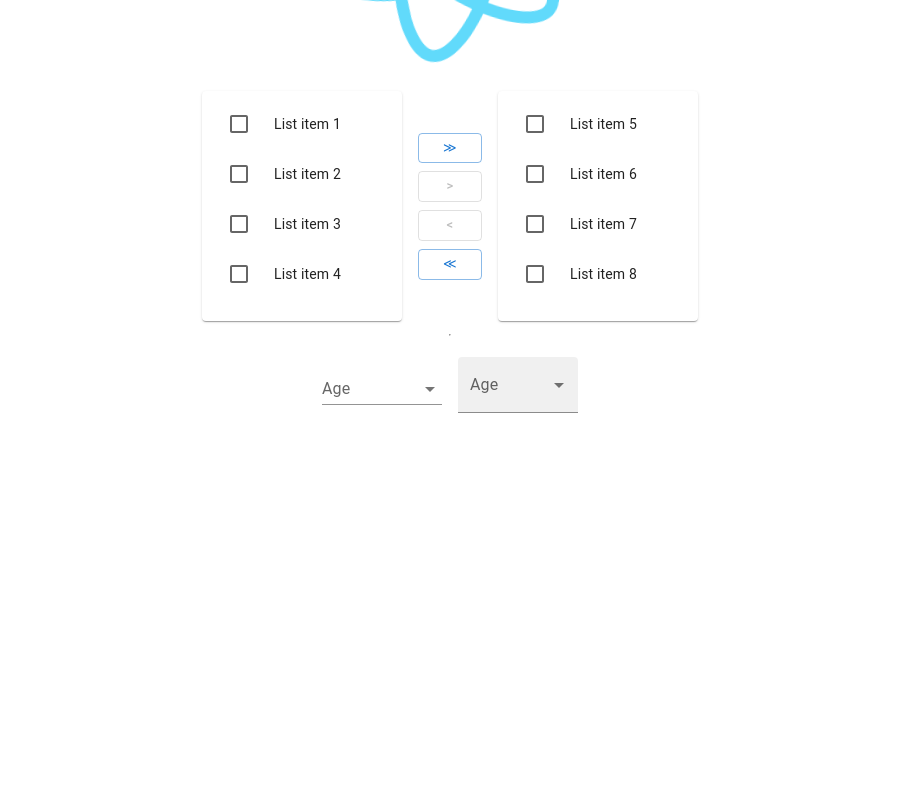
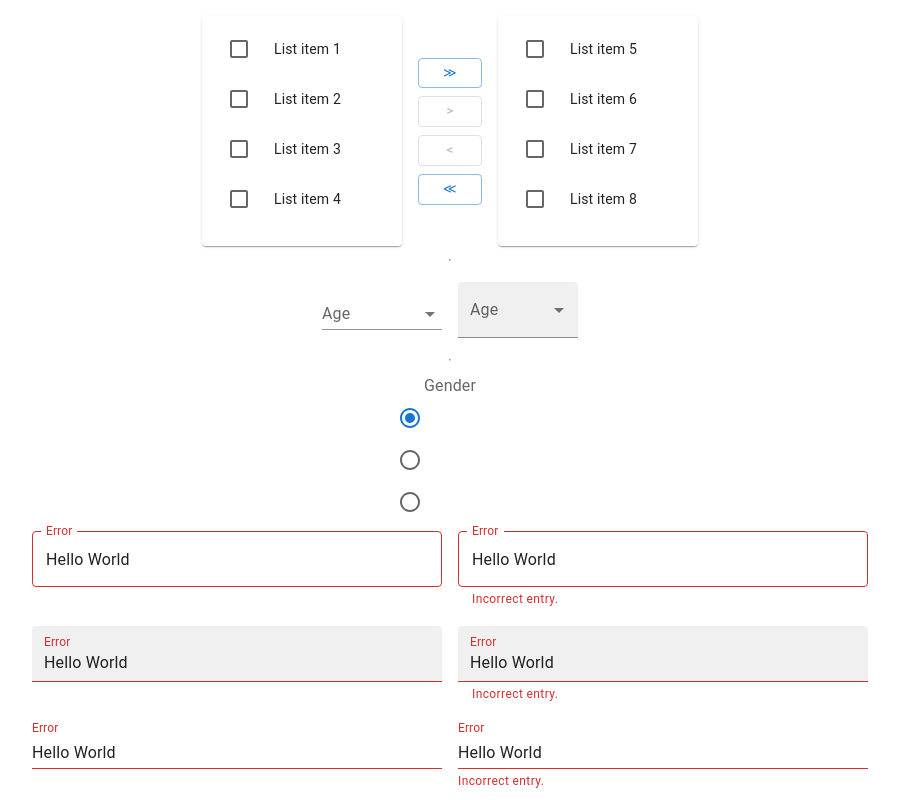
Before and after one commit to Jaydip1510/React_JS, a React (Create React App) app in the folder boostrapreacrt-demo/: page / in a window 1280 px wide. Shown: the part 304-1104 px from the top of the page, without its empty margins (190-1089 px from the left). Before the commit the page ends 800 px from the top, so only its background shows below. Built offline with nearby package versions, Linux system fonts and the light colour scheme.

Commit message:
materialdemo

```diff
--- a/boostrapreacrt-demo/src/App.js
+++ b/boostrapreacrt-demo/src/App.js
@@ -2,6 +2,9 @@ import logo from './logo.svg';
 import './App.css';
 import Transferlist from './components/Transferlist';
 import Selectcomponent from './components/Selectcomponent';
+import Radiocomponent from './components/Radiocomponent';
+import Textcomponent from './components/Textcomponent';
+
 
 function App() {
   return (
@@ -9,7 +12,9 @@ function App() {
       <header className="App-header">
         <img src={logo} className="App-logo" alt="logo" />
         <Transferlist/><hr/>
-        <Selectcomponent/>
+        <Selectcomponent/><hr/>
+       <Radiocomponent/>
+       <Textcomponent/>
       </header>
     </div>
   );
--- /dev/null
+++ b/boostrapreacrt-demo/src/components/Radiocomponent.js
@@ -0,0 +1,23 @@
+import * as React from 'react';
+import Radio from '@mui/material/Radio';
+import RadioGroup from '@mui/material/RadioGroup';
+import FormControlLabel from '@mui/material/FormControlLabel';
+import FormControl from '@mui/material/FormControl';
+import FormLabel from '@mui/material/FormLabel';
+
+export default function Radiocomponent() {
+  return (
+    <FormControl>
+      <FormLabel id="demo-radio-buttons-group-label">Gender</FormLabel>
+      <RadioGroup
+        aria-labelledby="demo-radio-buttons-group-label"
+        defaultValue="female"
+        name="radio-buttons-group"
+      >
+        <FormControlLabel value="female" control={<Radio />} label="Female" />
+        <FormControlLabel value="male" control={<Radio />} label="Male" />
+        <FormControlLabel value="other" control={<Radio />} label="Other" />
+      </RadioGroup>
+    </FormControl>
+  );
+}
--- /dev/null
+++ b/boostrapreacrt-demo/src/components/Textcomponent.jsx
@@ -0,0 +1,66 @@
+import * as React from 'react';
+import Box from '@mui/material/Box';
+import TextField from '@mui/material/TextField';
+
+export default function Textcomponent() {
+  return (
+    <Box
+      component="form"
+      sx={{
+        '& .MuiTextField-root': { m: 1, width: '25ch' },
+      }}
+      noValidate
+      autoComplete="off"
+    >
+      <div>
+        <TextField
+          error
+          id="outlined-error"
+          label="Error"
+          defaultValue="Hello World"
+        />
+        <TextField
+          error
+          id="outlined-error-helper-text"
+          label="Error"
+          defaultValue="Hello World"
+          helperText="Incorrect entry."
+        />
+      </div>
+      <div>
+        <TextField
+          error
+          id="filled-error"
+          label="Error"
+          defaultValue="Hello World"
+          variant="filled"
+        />
+        <TextField
+          error
+          id="filled-error-helper-text"
+          label="Error"
+          defaultValue="Hello World"
+          helperText="Incorrect entry."
+          variant="filled"
+        />
+      </div>
+      <div>
+        <TextField
+          error
+          id="standard-error"
+          label="Error"
+          defaultValue="Hello World"
+          variant="standard"
+        />
+        <TextField
+          error
+          id="standard-error-helper-text"
+          label="Error"
+          defaultValue="Hello World"
+          helperText="Incorrect entry."
+          variant="standard"
+        />
+      </div>
+    </Box>
+  );
+}
```
